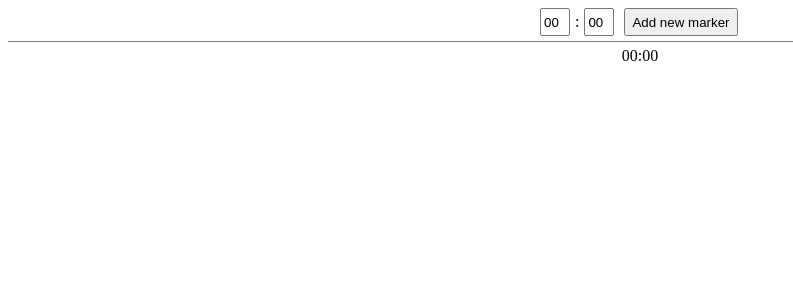
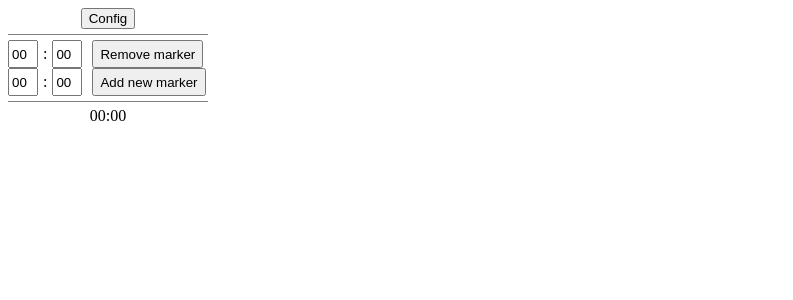
Before and after one commit to cadudotdev/work-markers, a React app: page / in a window 1280 px wide. Shown: the top 300 px of the page, without its empty margins (0-793 px from the left). Built offline with nearby package versions, Linux system fonts and the light colour scheme.

Commit message:
fix: hour to hours and condicional render

```diff
--- a/src/components/Button/index.tsx
+++ b/src/components/Button/index.tsx
@@ -4,9 +4,10 @@ import { ButtonContainer } from './styles';
 
 interface ButtonProps {
   title: string;
+  onClick?: any;
 }
 
-export const Button: FC<ButtonProps> = ({ title }) => {
+export const Button: FC<ButtonProps> = ({ title, onClick }) => {
 
-  return <ButtonContainer>{title}</ButtonContainer>;
+  return <ButtonContainer onClick={() => onClick()}>{title}</ButtonContainer>;
 };
--- a/src/components/Layout/index.tsx
+++ b/src/components/Layout/index.tsx
@@ -1,14 +1,41 @@
-import React, { FC } from 'react';
+import React, { FC, useState } from 'react';
 import { LayoutContainer, Separator } from './styles';
 
 import { Marker } from '@component/Marker';
 import { Result } from '@component/Result';
+import { Button } from '@component/Button';
+
+interface State {
+  isConfigMode: boolean;
+}
 
 export const Layout: FC<any> = () => {
+  const [state, setState] = useState<State>({
+    isConfigMode: false
+  });
 
-  return <LayoutContainer>
-    < Marker />
-    <Separator />
-    <Result />
-  </LayoutContainer>;
+  function handleOnClick() {
+    setState(prevState => ({
+      ...prevState,
+      isConfigMode: !prevState.isConfigMode
+    }));
+  }
+
+  return state.isConfigMode ?
+    <LayoutContainer>
+      <Button title='Config' onClick={() => handleOnClick()} />
+      <Separator />
+      <div>
+        <span>Language</span>
+        <span>English</span>
+      </div>
+    </LayoutContainer> :
+    <LayoutContainer>
+      <Button title='Config' onClick={() => handleOnClick()} />
+      <Separator />
+      < Marker title={'Remove marker'} />
+      < Marker title={'Add new marker'} />
+      <Separator />
+      <Result />
+    </LayoutContainer>;
 };
--- a/src/components/Layout/styles.ts
+++ b/src/components/Layout/styles.ts
@@ -1,6 +1,7 @@
 import styled from 'styled-components';
 
 export const LayoutContainer = styled.div`
+  width: 200px;
   display: flex;
   flex-direction: column;
   align-items: center;
--- a/src/components/Marker/index.tsx
+++ b/src/components/Marker/index.tsx
@@ -8,7 +8,7 @@ import {
 
 import { Button } from '@component/Button';
 
-export const Marker: FC<any> = () => {
+export const Marker: FC<any> = ({ title }) => {
 
   return <TimeMarkerContainer>
     <MarkerContainer
@@ -17,6 +17,6 @@ export const Marker: FC<any> = () => {
     <MarkerContainer
       value={'00'} />
     <Separator />
-    <Button title={'Add new marker'} />
+    <Button title={title} />
   </TimeMarkerContainer>;
 };
```
Also changed, not shown: public/manifest.json.
